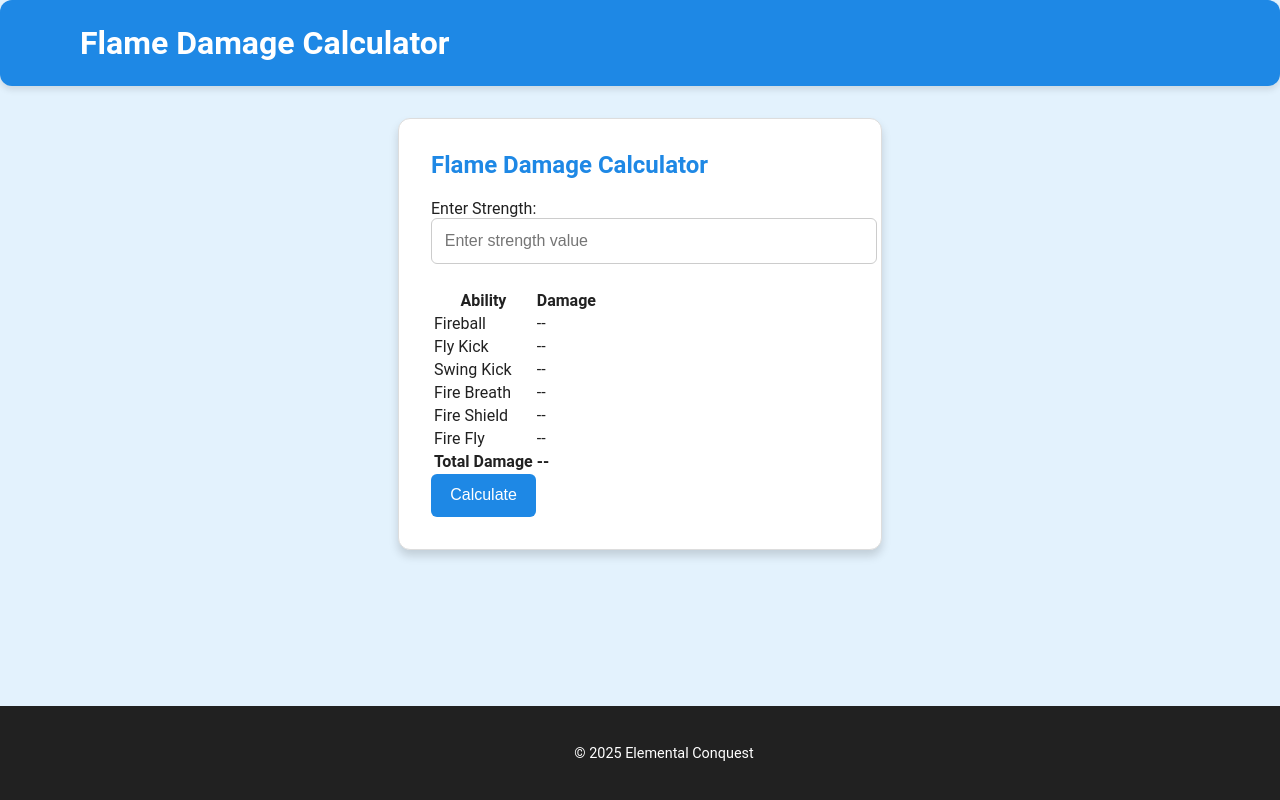
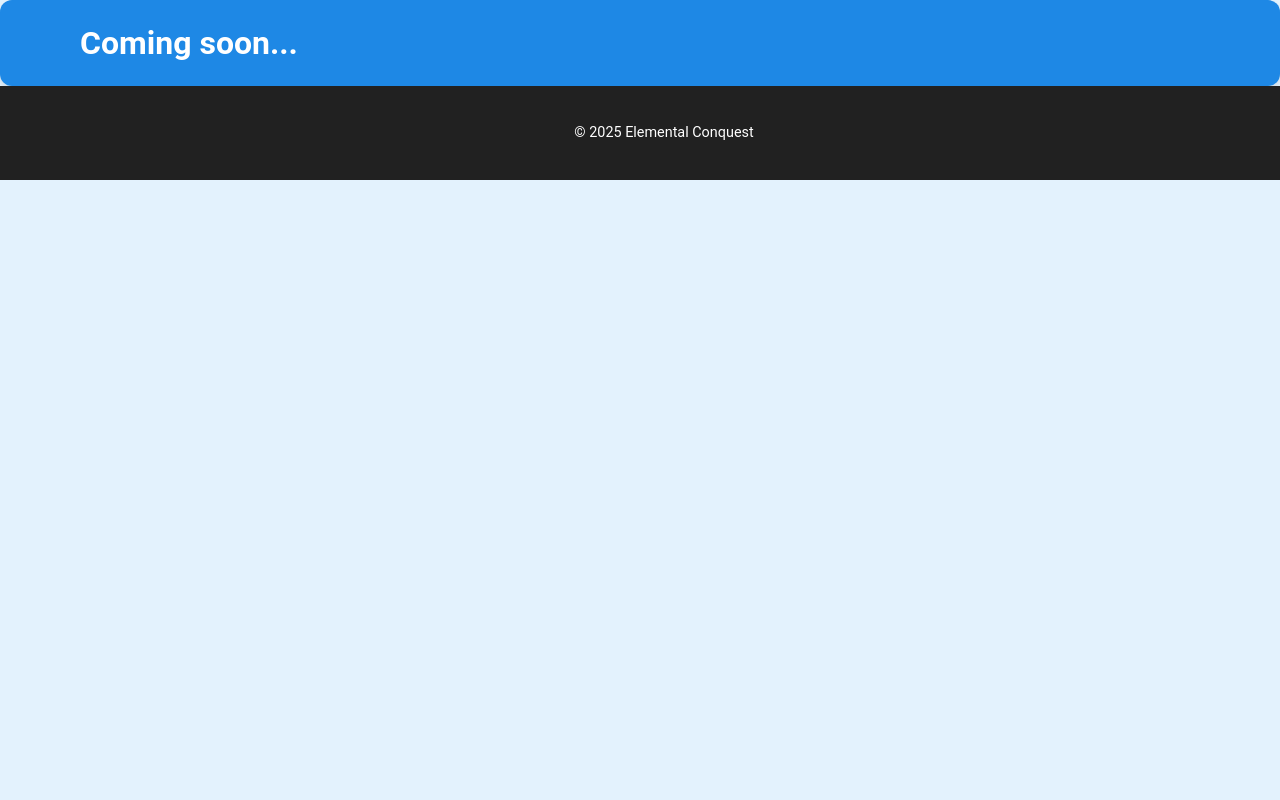
Before and after one commit to EmazingEmil/Calculators, a plain HTML site: page fire.html in a window 1280 px wide. Shown: the top 800 px of the page. Drawn offline with Linux system fonts and the light colour scheme.

Commit message:
Update website content

```diff
--- a/fire.html
+++ b/fire.html
@@ -8,78 +8,10 @@
 </head>
 <body>
     <header>
-        <h1>Flame Damage Calculator</h1>
+        <h1>Coming soon...</h1>
     </header>
-    <main>
-        <section>
-            <h2>Flame Damage Calculator</h2>
-            <label for="strength-input">Enter Strength:</label>
-            <input type="number" id="strength-input" placeholder="Enter strength value">
-            <table>
-                <thead>
-                    <tr>
-                        <th>Ability</th>
-                        <th>Damage</th>
-                    </tr>
-                </thead>
-                <tbody>
-                    <tr>
-                        <td>Fireball</td>
-                        <td><span id="fireball-damage">--</span></td>
-                    </tr>
-                    <tr>
-                        <td>Fly Kick</td>
-                        <td><span id="flykick-damage">--</span></td>
-                    </tr>
-                    <tr>
-                        <td>Swing Kick</td>
-                        <td><span id="swingkick-damage">--</span></td>
-                    </tr>
-                    <tr>
-                        <td>Fire Breath</td>
-                        <td><span id="firebreath-damage">--</span></td>
-                    </tr>
-                    <tr>
-                        <td>Fire Shield</td>
-                        <td><span id="fireshield-damage">--</span></td>
-                    </tr>
-                    <tr>
-                        <td>Fire Fly</td>
-                        <td><span id="firefly-damage">--</span></td>
-                    </tr>
-                    <tr>
-                        <td><strong>Total Damage</strong></td>
-                        <td><strong><span id="total-damage">--</span></strong></td>
-                    </tr>
-                </tbody>
-            </table>
-            <button onclick="calculateFlameDamage()">Calculate</button>
-        </section>
-    </main>
     <footer>
         <p>&copy; 2025 Elemental Conquest</p>
     </footer>
-    <script>
-        function calculateFlameDamage() {
-            const strength = parseFloat(document.getElementById('strength-input').value);
-            if (isNaN(strength) || strength < 0) {
-                alert('Please enter a valid strength value.');
-                return;
-            }
-
-            const fireballDamage = Math.round(strength * 1.5);
-
-            document.getElementById('fireball-damage').textContent = fireballDamage.toFixed(2);
-
-            document.getElementById('flykick-damage').textContent = '--';
-            document.getElementById('swingkick-damage').textContent = '--';
-            document.getElementById('firebreath-damage').textContent = '--';
-            document.getElementById('fireshield-damage').textContent = '--';
-            document.getElementById('firefly-damage').textContent = '--';
-
-            const totalDamage = fireballDamage;
-            document.getElementById('total-damage').textContent = totalDamage.toFixed(2);
-        }
-    </script>
 </body>
 </html>
```
Also changed, not shown: air.html (+1 -4 lines), earth.html (+2 -5 lines), water.html (+1 -4 lines).
